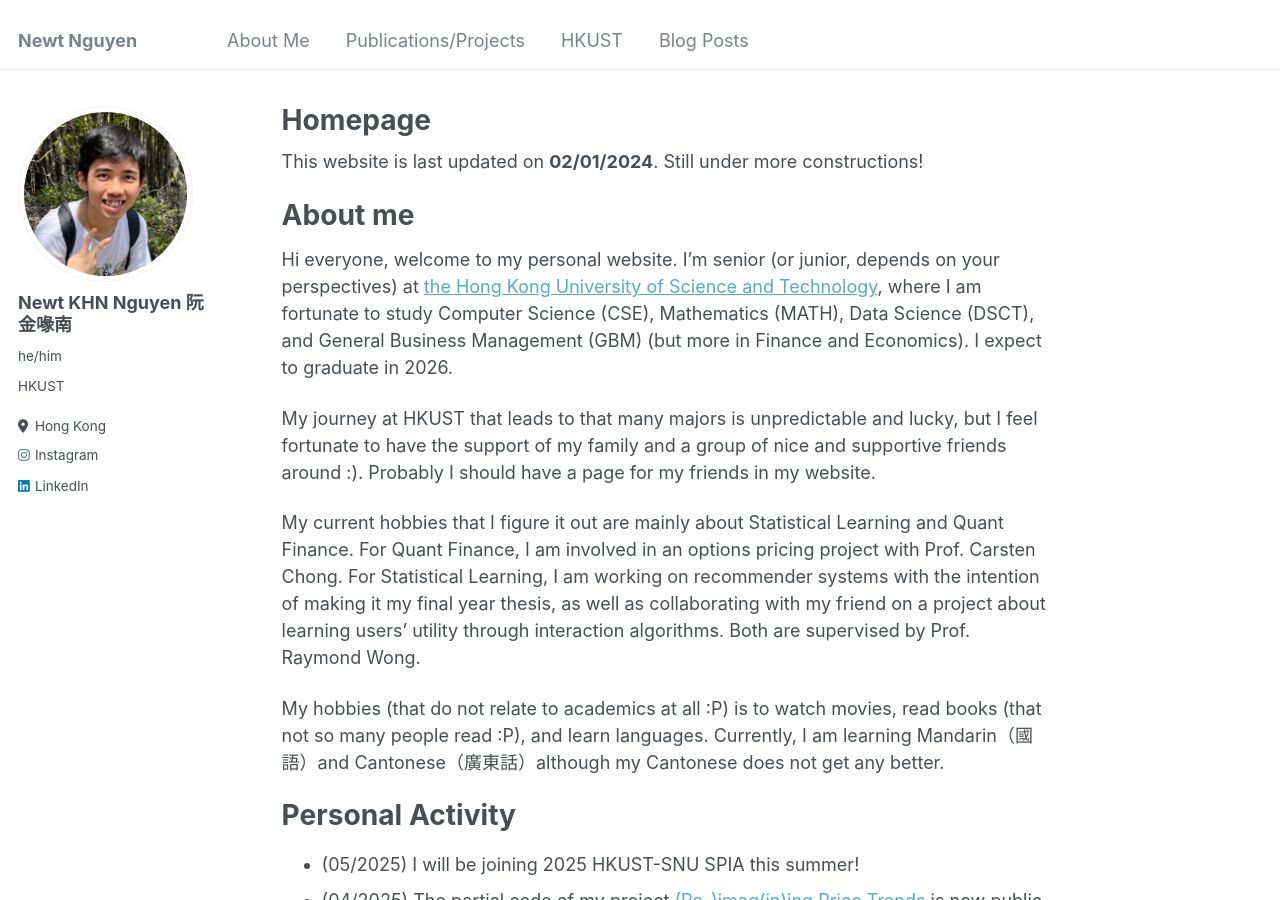
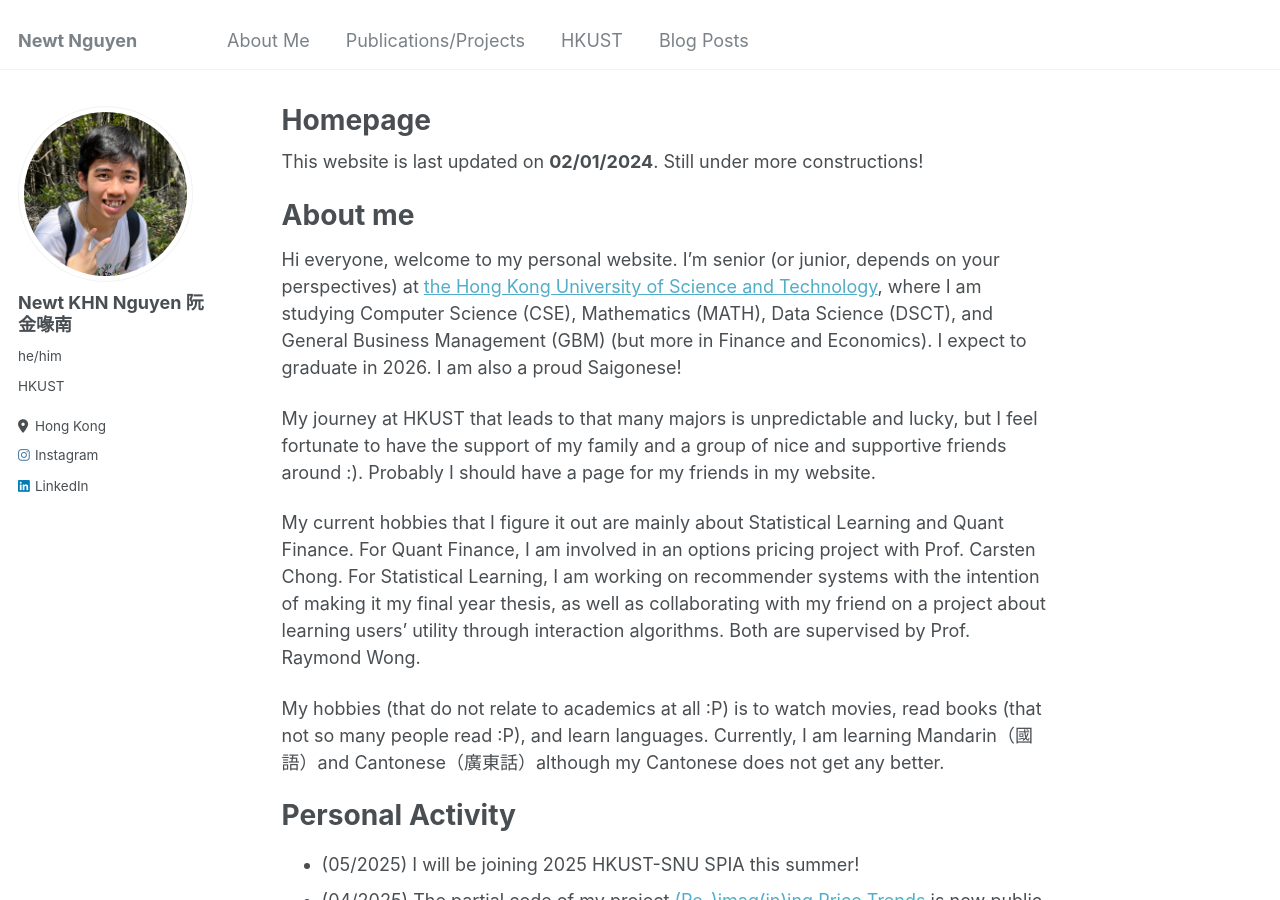
Before and after one commit to newtdes/newtdes.github.io, a Jekyll site: the page built from _pages/about.md, in a window 1280 px wide and 900 px high. Built offline with Jekyll 4.4.1, drawn with Linux system fonts in a browser that asks for light colours.

Commit message:
Change introduction

```diff
--- a/_pages/about.md
+++ b/_pages/about.md
@@ -11,7 +11,7 @@
 
 About me
 ======
-Hi everyone, welcome to my personal website. I'm senior (or junior, depends on your perspectives) at [the Hong Kong University of Science and Technology](https://hkust.edu.hk/), where I am fortunate to study Computer Science (CSE), Mathematics (MATH), Data Science (DSCT), and General Business Management (GBM) (but more in Finance and Economics). I expect to graduate in 2026.
+Hi everyone, welcome to my personal website. I'm senior (or junior, depends on your perspectives) at [the Hong Kong University of Science and Technology](https://hkust.edu.hk/), where I am studying Computer Science (CSE), Mathematics (MATH), Data Science (DSCT), and General Business Management (GBM) (but more in Finance and Economics). I expect to graduate in 2026. I am also a proud Saigonese!
 
 My journey at HKUST that leads to that many majors is unpredictable and lucky, but I feel fortunate to have the support of my family and a group of nice and supportive friends around :). Probably I should have a page for my friends in my website.
 
```
